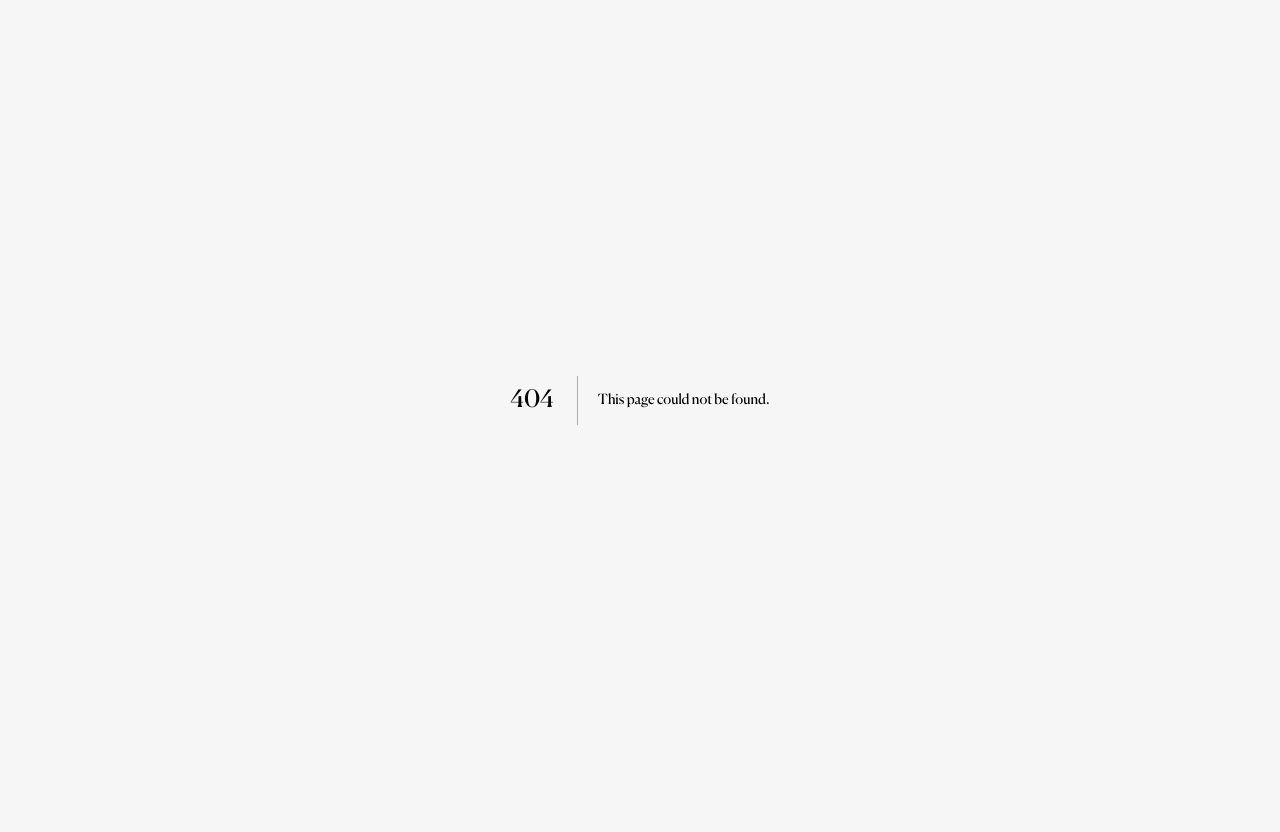
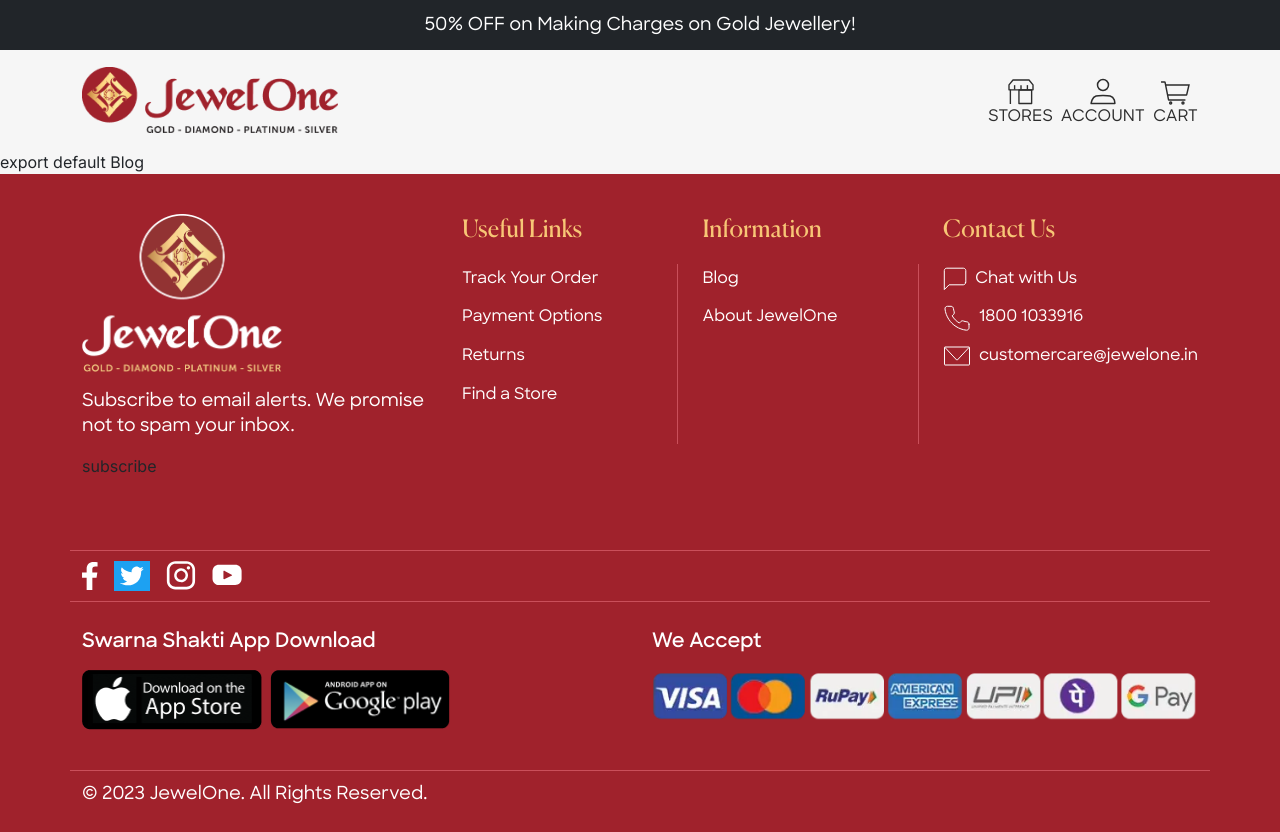
Before and after one commit to ravikiran8844/jewelone-new, a Next.js app: page /blog in a window 1280 px wide. Before the commit this address had no page. Before the commit the page ends 800 px from the top, so only its background shows below. Built offline with nearby package versions, Linux system fonts and the light colour scheme.

Commit message:
added new routes

```diff
--- /dev/null
+++ b/src/app/blog/page.js
@@ -0,0 +1,12 @@
+import React from 'react'
+
+const Blog = () => {
+  return (
+    <div>
+    export default Blog
+
+    </div>
+  )
+}
+
+export default Blog
--- a/src/app/components/Footer/Footer.js
+++ b/src/app/components/Footer/Footer.js
@@ -1,4 +1,5 @@
 import Image from 'next/image'
+import Link from 'next/link';
 import React from 'react'
 
 const Footer = () => {
@@ -18,12 +19,20 @@
         <div className="col-6 col-md">
           <div className="custom_footer--links-title mb-3">Useful Links</div>
           <div className="footer-link-items_wrapper">
-          <a href="https://jd.brightbridgeinfotech.com/customer-service/track-your-order/" className="custom_footer--link-item ">Track your order</a><a href="https://jd.brightbridgeinfotech.com/customer-service/free-shipping/" className="custom_footer--link-item ">Delivery Information</a><a href="https://jd.brightbridgeinfotech.com/payment-options/" className="custom_footer--link-item ">Payment Options</a><a href="https://jd.brightbridgeinfotech.com/customer-service/return-policy/" className="custom_footer--link-item ">Returns</a><a href="https://jd.brightbridgeinfotech.com/find-a-store/" className="custom_footer--link-item ">Find a Store</a>						</div>
+          <Link className='custom_footer--link-item' href="/track-order">Track Your Order</Link>
+          <Link className='custom_footer--link-item' href="/payment-options">Payment Options</Link>
+          <Link className='custom_footer--link-item' href="/returns">Returns</Link>
+          <Link className='custom_footer--link-item' href="/find-store">Find a Store</Link>
+
+          </div>
         </div>
         <div className="col-6 col-md">
           <div className="custom_footer--links-title mb-3">Information</div>
           <div className="footer-link-items_wrapper">
-          <a href="https://jd.brightbridgeinfotech.com/blog/" className="custom_footer--link-item ">Blog</a><a href="https://jd.brightbridgeinfotech.com/offers-contest-details/" className="custom_footer--link-item ">Offers &amp; Contest Details</a><a href="https://jd.brightbridgeinfotech.com/about-jewelone/" className="custom_footer--link-item ">About JewelOne</a><a href="https://jd.brightbridgeinfotech.com/customer-service/support-faqs/" className="custom_footer--link-item ">Help &amp; FAQs</a>						</div>
+          <Link className='custom_footer--link-item' href="/blog">Blog</Link>
+          <Link className='custom_footer--link-item' href="/about-jewelone">About JewelOne</Link>
+
+          </div>
         </div>
         <div className="col-12 col-sm-6 col-md">
           <div className="custom_footer--links-title mb-3">Contact Us</div>
--- a/src/app/components/NavBar/NavBar.js
+++ b/src/app/components/NavBar/NavBar.js
@@ -9,7 +9,8 @@
         <div className="header-1 col-12 d-flex justify-content-between align-items-center">
           <div>
             <div>
-              <Image priority className='img-fluid' height={66} width={256} src="/jewel-one-logo.png" alt="jewelone logo"/>
+              <Link href="/">
+              <Image priority className='img-fluid' height={66} width={256} src="/jewel-one-logo.png" alt="jewelone logo"/></Link>
             </div>
           </div>
           <div>
--- a/src/app/layout.js
+++ b/src/app/layout.js
@@ -2,7 +2,9 @@
 import { Inter } from 'next/font/google'
 import 'bootstrap/dist/css/bootstrap.css';
 
-
+import AnnouncmentBar from './components/AnnouncmentBar/AnnouncmentBar'
+import Footer from './components/Footer/Footer'
+import NavBar from './components/NavBar/NavBar'
 const inter = Inter({ subsets: ['latin'] })
 
 export const metadata = {
@@ -13,7 +15,13 @@
 export default function RootLayout({ children }) {
   return (
     <html lang="en">
-      <body className={inter.className}>{children}</body>
+      <body className={inter.className}>
+      <AnnouncmentBar/>
+      <NavBar/>
+        {children}
+        <Footer/>
+        </body>
+
     </html>
   )
 }
```
Also changed, not shown: src/app/about-jewelone/page.js (added, +11 -0 lines), src/app/cart/page.js (added, +11 -0 lines), src/app/find-store/page.js (added, +11 -0 lines), src/app/page.js (+1 -7 lines), src/app/payment-options/page.js (added, +11 -0 lines), src/app/returns/page.js (added, +11 -0 lines), src/app/shop/page.js (added, +11 -0 lines), src/app/track-order/page.js (added, +11 -0 lines).
